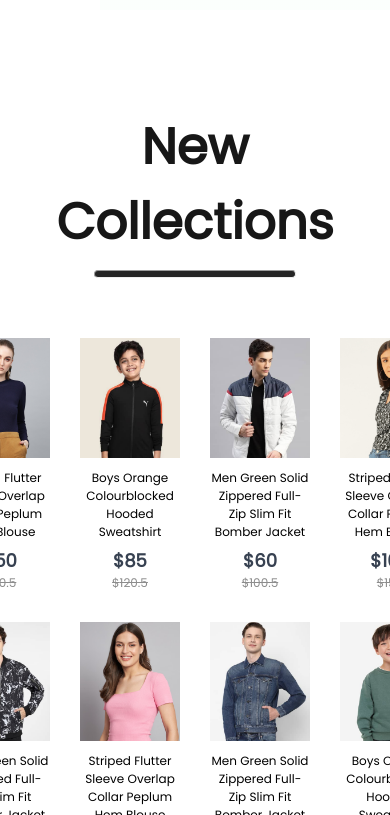
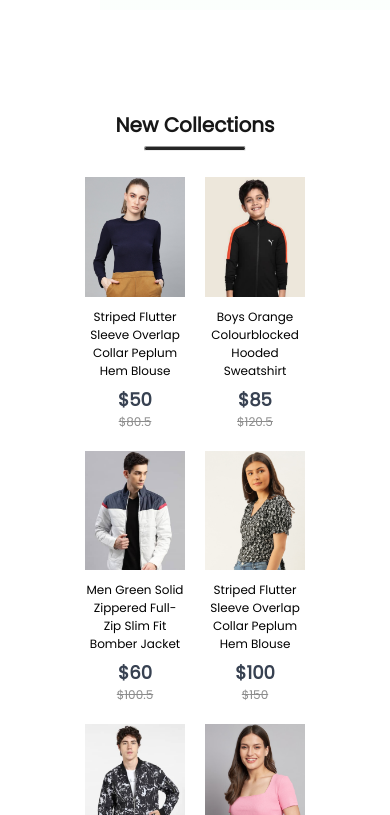
Before and after one commit to pmswami/StyleStore, a React (Create React App) app in the folder frontend/: page / in a window 390 px wide. Shown: the part 2229-3044 px from the top of the page. Built offline with nearby package versions, Linux system fonts and the light colour scheme.

Commit message:
Added responsive media styles for new collection items

```diff
--- a/frontend/src/Components/NewCollections/NewCollections.css
+++ b/frontend/src/Components/NewCollections/NewCollections.css
@@ -24,3 +24,57 @@
   margin-top: 50px;
   gap: 30px;
 }
+@media (max-width: 1280px) {
+  .new-collections h1 {
+    font-size: 40px;
+  }
+  .new-collections hr {
+    width: 160px;
+    height: 4px;
+  }
+  .collections {
+    gap: 20px;
+    margin-top: 30px;
+  }
+}
+@media (max-width: 1024px) {
+  .new-collections h1 {
+    font-size: 30px;
+  }
+  .new-collections hr {
+    width: 120px;
+    height: 3px;
+  }
+  .collections {
+    gap: 15px;
+    margin-top: 20px;
+  }
+}
+@media (max-width: 800px) {
+  .new-collections {
+    gap: 6px;
+  }
+  .new-collections h1 {
+    font-size: 20px;
+  }
+  .new-collections hr {
+    width: 100px;
+  }
+  .collections {
+    gap: 5px;
+  }
+}
+@media (max-width: 500px) {
+  /* .new-collections h1 {
+    font-size: 30px;
+  } */
+  /* .new-collections hr {
+    width: 120px;
+    height: 3px;
+  } */
+  .collections {
+    gap: 20px;
+    display: grid;
+    grid-template-columns: 1fr 1fr;
+  }
+}
```
